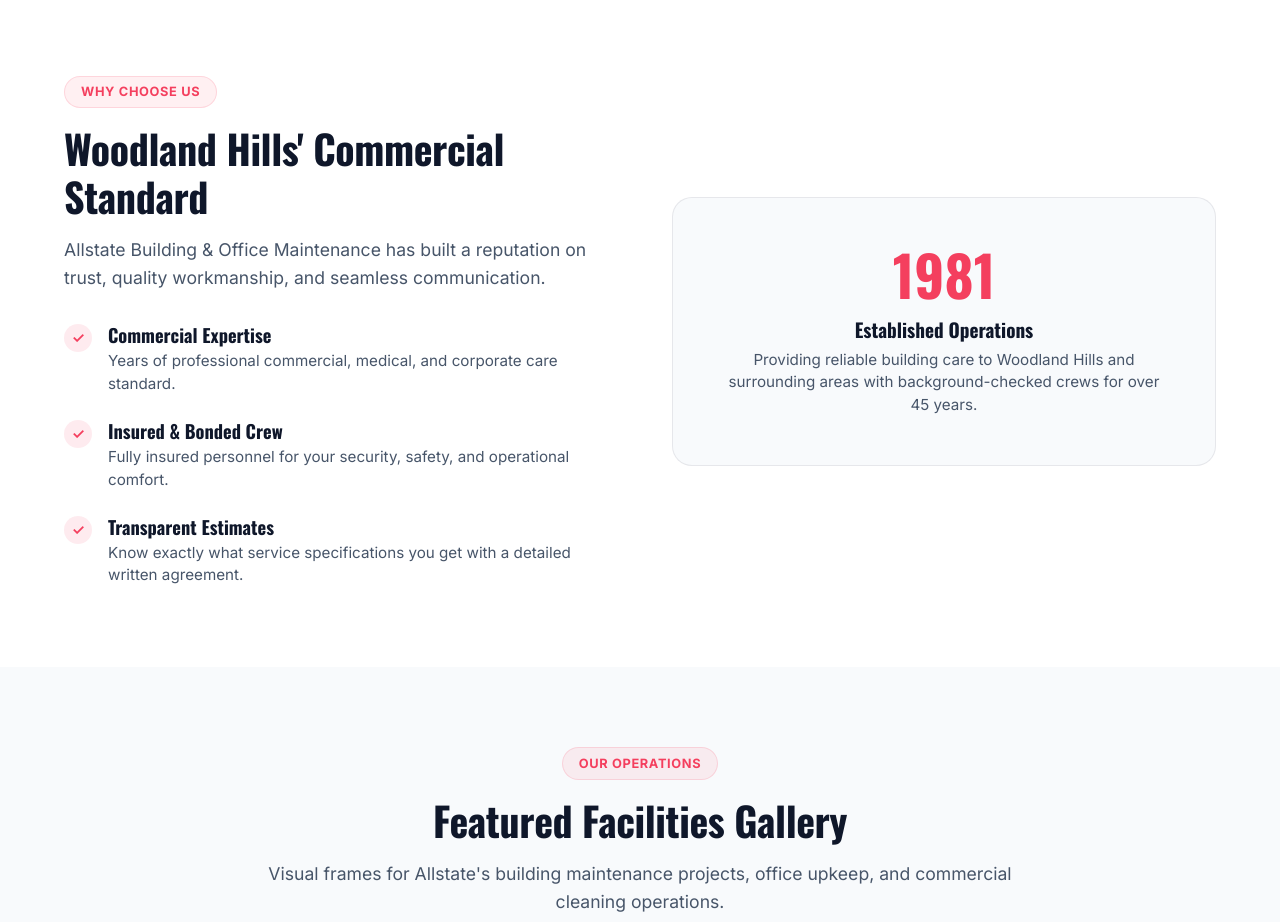
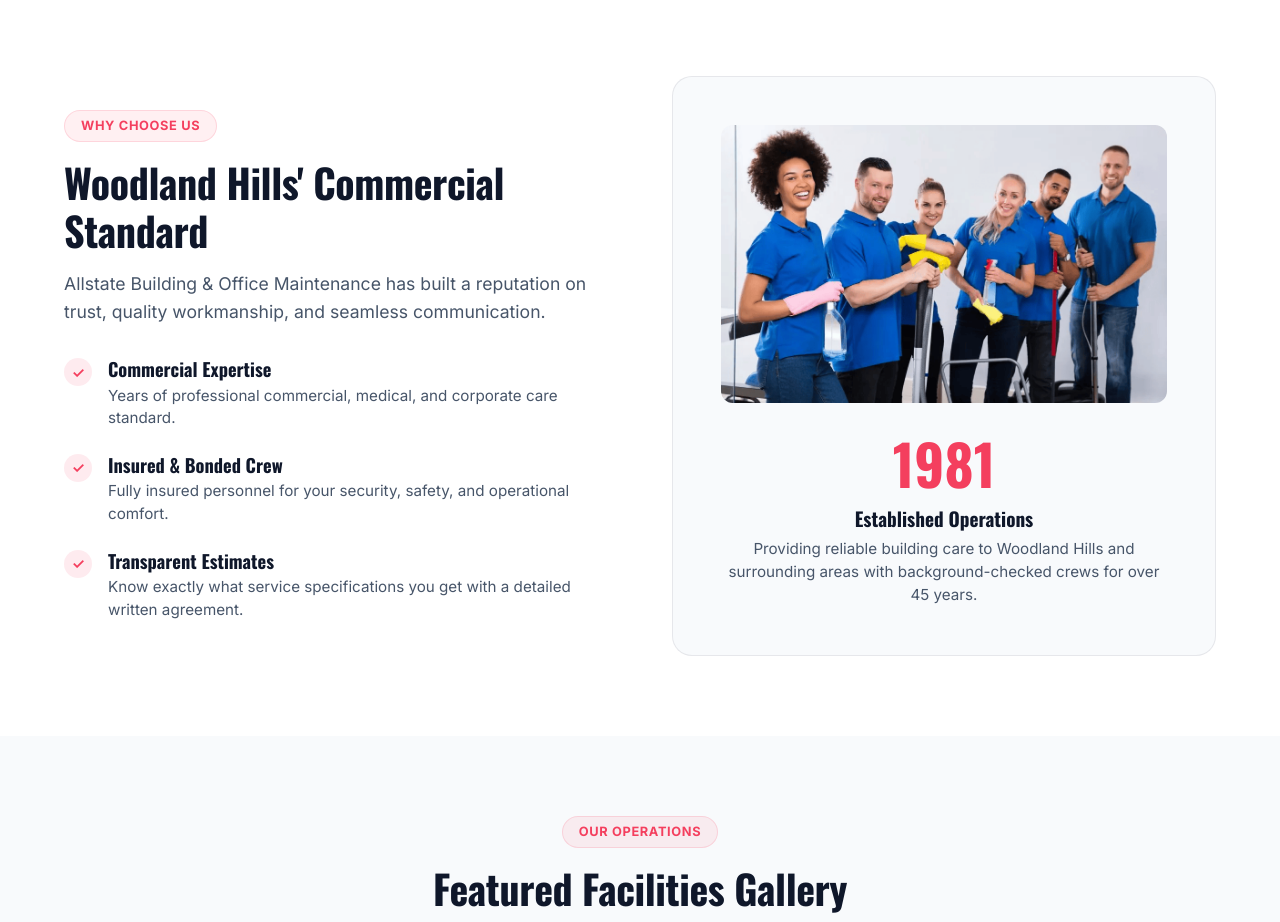
Before and after one commit to sk8benji/allstate, a Next.js app in the folder apps/next-app/: page / in a window 1280 px wide. Shown: the part 3040-3962 px from the top of the page. Built offline with nearby package versions, Linux system fonts and the light colour scheme.

Commit message:
feat: integrate cleaning crew team photo into Why Choose Us highlight section

```diff
--- a/apps/next-app/src/app/page.module.css
+++ b/apps/next-app/src/app/page.module.css
@@ -534,6 +534,15 @@
   border-radius: 20px;
   padding: 3rem;
   text-align: center;
+}
+
+.whyImage {
+  width: 100%;
+  aspect-ratio: 16 / 10;
+  object-fit: cover;
+  border-radius: 12px;
+  margin-bottom: 2rem;
+  display: block;
 }
 
 .badgeHighlight {
--- a/apps/next-app/src/app/page.tsx
+++ b/apps/next-app/src/app/page.tsx
@@ -379,6 +379,7 @@
             </div>
 
             <div className={styles.whyImageCard}>
+              <img src="/team.png" alt="Allstate Cleaning Crew" className={styles.whyImage} />
               <div className={styles.badgeHighlight}>1981</div>
               <h3 className={styles.highlightLabel}>Established Operations</h3>
               <p className={styles.whyText}>
```
Also changed, not shown: apps/next-app/public/team.png (added).
